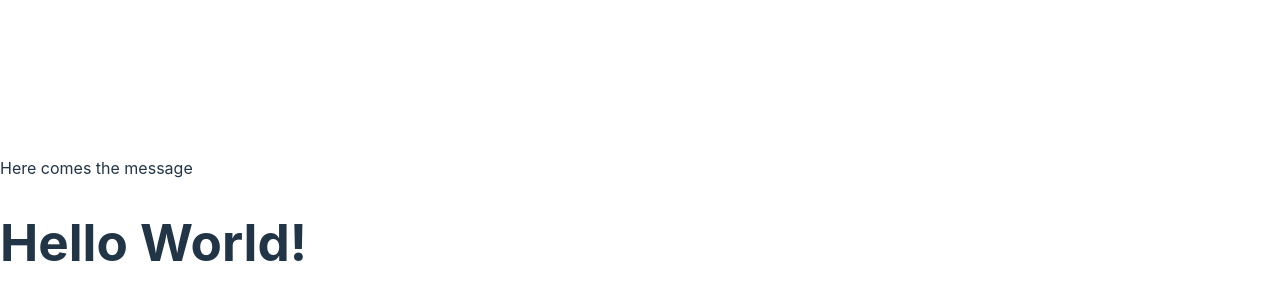
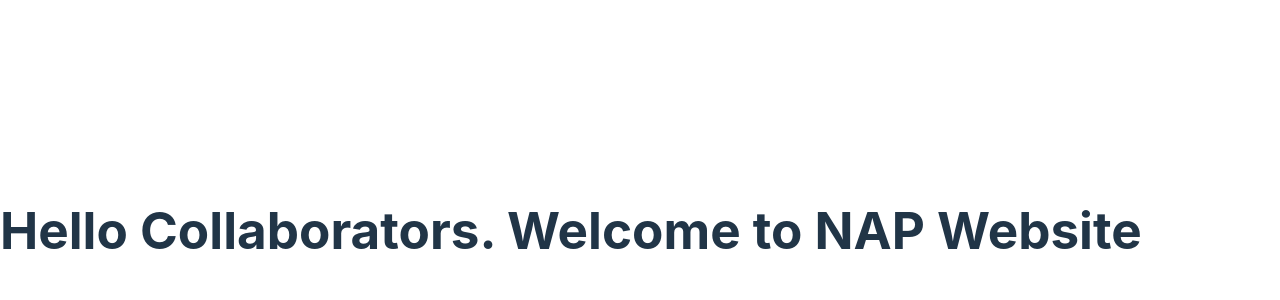
Before and after one commit to AbishekSubedi/Nepalese-at-Plattsburgh, a React (Vite) app: page / in a window 1280 px wide. Shown: the part 170-470 px from the top of the page. Built offline with nearby package versions, Linux system fonts and the light colour scheme.

Commit message:
added some text

```diff
--- a/src/App.tsx
+++ b/src/App.tsx
@@ -1,7 +1,7 @@
 import Message from "./message";
 
 function App() {
-  return <div>Here comes the message <Message /></div>;
+  return <div><Message /></div>;
 }
 
 export default App;
--- a/src/main.tsx
+++ b/src/main.tsx
@@ -1,8 +1,7 @@
 import React from 'react'
 import ReactDOM from 'react-dom/client'
-// import App from './App'
+import App from './App'
 import './index.css'
-import App from './App'
 
 ReactDOM.createRoot(document.getElementById('root') as HTMLElement).render(
   <React.StrictMode>
--- a/src/message.tsx
+++ b/src/message.tsx
@@ -1,5 +1,7 @@
 function Message() {
-    return <h1>Hello World!</h1>;
+    const name = "NAP Website"
+    const people = "Collaborators"
+    return <h1>Hello {people}. Welcome to {name}</h1>;
 }
 
 export default Message;
```
